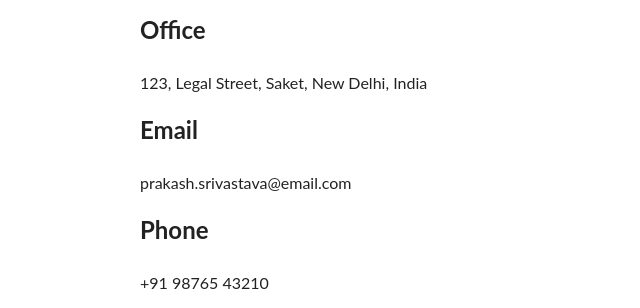
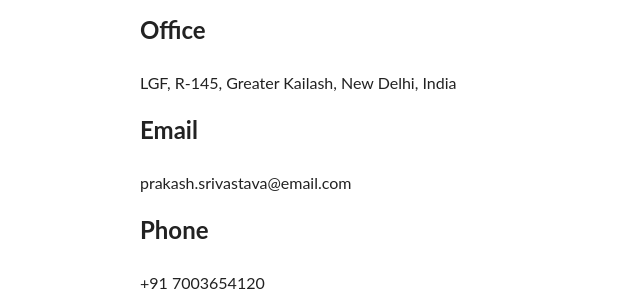
Before and after one commit to PKSRIVASTAVA-LAW/law-website, a plain HTML site: page contact.html in a window 1280 px wide. Shown: the part 211-519 px from the top of the page, 0-640 px from the left. Drawn offline with Linux system fonts and the light colour scheme.

Commit message:
Update contact.html

```diff
--- a/contact.html
+++ b/contact.html
@@ -22,13 +22,13 @@
     <p>Feel free to reach out for consultations or legal inquiries.</p>
 
     <h2>Office</h2>
-    <p>123, Legal Street, Saket, New Delhi, India</p>
+    <p>LGF, R-145, Greater Kailash, New Delhi, India</p>
 
     <h2>Email</h2>
     <p>prakash.srivastava@email.com</p>
 
     <h2>Phone</h2>
-    <p>+91 98765 43210</p>
+    <p>+91 7003654120</p>
 
     <h2>Send a Message</h2>
     <form action="#" method="post">
```
